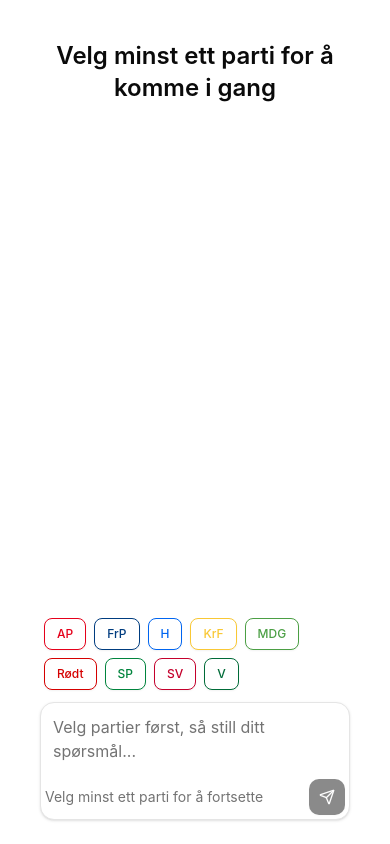
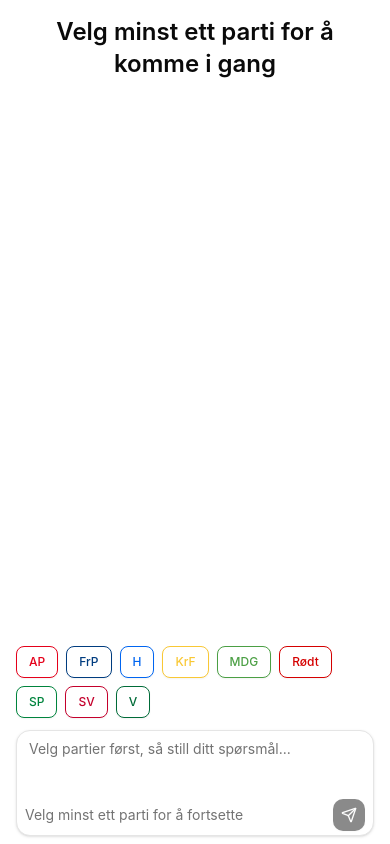
Before and after one commit to henrik392/parti-chat, a Next.js app in the folder apps/web/: page / in a window 390 px wide. Built offline with nearby package versions, Linux system fonts and the light colour scheme; no server answers; what @orpc/client, @orpc/tanstack-query would draw is missing.

Commit message:
Remove card border and more

```diff
--- a/apps/web/src/app/page.tsx
+++ b/apps/web/src/app/page.tsx
@@ -90,7 +90,7 @@ const ChatBotDemo = () => {
   );
 
   return (
-    <div className="relative mx-auto size-full h-screen max-w-7xl p-6">
+    <div className="relative mx-auto size-full h-screen max-w-6xl p-2 sm:p-6">
       <div className="flex h-full flex-col">
         <Conversation className="h-full">
           <ConversationContent>
@@ -120,9 +120,9 @@ const ChatBotDemo = () => {
           <ConversationScrollButton />
         </Conversation>
 
-        <div className="mt-4 space-y-3 px-4">
+        <div className="mt-4 space-y-3 px-2 sm:px-4">
           <PartySelector
-            className="px-1"
+            className="px-0 sm:px-1"
             onSelectionChange={setSelectedPartyIds}
             selectedPartyIds={selectedPartyIds}
           />
--- a/apps/web/src/components/ai-elements/conversation.tsx
+++ b/apps/web/src/components/ai-elements/conversation.tsx
@@ -27,7 +27,7 @@ export const ConversationContent = ({
   className,
   ...props
 }: ConversationContentProps) => (
-  <StickToBottom.Content className={cn('p-4', className)} {...props} />
+  <StickToBottom.Content className={cn('p-2 sm:p-4', className)} {...props} />
 );
 
 export type ConversationScrollButtonProps = ComponentProps<typeof Button>;
--- a/apps/web/src/components/ai-elements/prompt-input.tsx
+++ b/apps/web/src/components/ai-elements/prompt-input.tsx
@@ -40,8 +40,8 @@ export const PromptInputTextarea = ({
   onChange,
   className,
   placeholder = 'What would you like to know?',
-  minHeight = 48,
-  maxHeight = 164,
+  minHeight = 40,
+  maxHeight = 140,
   ...props
 }: PromptInputTextareaProps) => {
   const handleKeyDown: KeyboardEventHandler<HTMLTextAreaElement> = (e) => {
@@ -68,8 +68,8 @@ export const PromptInputTextarea = ({
   return (
     <Textarea
       className={cn(
-        'w-full resize-none rounded-none border-none p-3 shadow-none outline-none ring-0',
-        'field-sizing-content max-h-[6lh] bg-transparent dark:bg-transparent',
+        'w-full resize-none rounded-none border-none px-3 py-2 shadow-none outline-none ring-0 text-sm',
+        'field-sizing-content max-h-[5lh] bg-transparent dark:bg-transparent',
         'focus-visible:ring-0',
         className
       )}
@@ -91,7 +91,7 @@ export const PromptInputToolbar = ({
   ...props
 }: PromptInputToolbarProps) => (
   <div
-    className={cn('flex items-center justify-between p-1', className)}
+    className={cn('flex items-center justify-between px-2 py-1 gap-2', className)}
     {...props}
   />
 );
@@ -104,7 +104,7 @@ export const PromptInputTools = ({
 }: PromptInputToolsProps) => (
   <div
     className={cn(
-      'flex items-center gap-1',
+      'flex items-center gap-2 min-h-0',
       '[&_button:first-child]:rounded-bl-xl',
       className
     )}
@@ -163,7 +163,7 @@ export const PromptInputSubmit = ({
 
   return (
     <Button
-      className={cn('gap-1.5 rounded-lg', className)}
+      className={cn('gap-1.5 rounded-lg h-8 w-8', className)}
       size={size}
       type="submit"
       variant={variant}
--- a/apps/web/src/components/party-card.tsx
+++ b/apps/web/src/components/party-card.tsx
@@ -26,7 +26,6 @@ import { Response } from '@/components/ai-elements/response';
 import { Suggestion, Suggestions } from '@/components/ai-elements/suggestion';
 import { Badge } from '@/components/ui/badge';
 import { Button } from '@/components/ui/button';
-import { Card, CardContent, CardHeader } from '@/components/ui/card';
 import type { Party } from '@/lib/parties';
 import { cn } from '@/lib/utils';
 import { client } from '@/utils/orpc';
@@ -207,11 +206,10 @@ export function PartyCard({
   };
 
   return (
-    <Card className={cn('w-full', className)}>
-      <CardHeader className="pb-4">
+    <div className={cn('w-full space-y-4', className)}>
+      <div className="pb-4">
         <div className="flex items-center justify-between">
           <div className="flex items-center gap-3">
-            {/* Party Logo Placeholder */}
             <div
               className="flex size-10 items-center justify-center rounded-full font-semibold text-sm text-white"
               style={{ backgroundColor: party.color }}
@@ -219,7 +217,7 @@ export function PartyCard({
               {party.shortName}
             </div>
             <div>
-              <h3 className="font-semibold text-lg">{party.name}</h3>
+              <h3 className="font-semibold text-lg m-0 leading-tight">{party.name}</h3>
               <Badge
                 className="mt-1"
                 style={{
@@ -232,7 +230,6 @@ export function PartyCard({
               </Badge>
             </div>
           </div>
-
           {responseText && !isLoading && (
             <Button
               className="shrink-0"
@@ -244,9 +241,8 @@ export function PartyCard({
             </Button>
           )}
         </div>
-      </CardHeader>
+      </div>
 
-      <CardContent>
       {/* Error State */}
       {error && (
         <div className="rounded-md bg-destructive/10 p-3 text-destructive text-sm">
@@ -267,8 +263,6 @@ export function PartyCard({
             <p className="text-muted-foreground text-sm">
               Still et spørsmål for å få svar fra {party.name}s partiprogram
             </p>
-
-            {/* Show suggestions when enabled */}
             {showSuggestions && suggestions.length > 0 && (
               <div className="mt-6">
                 <Suggestions>
@@ -293,10 +287,8 @@ export function PartyCard({
               <MessageContent>
                 {message.parts.map((part, partIndex) => {
                   if (part.type === 'text') {
-                      // Show citations only for assistant messages
                     const shouldShowCitations =
                       message.role === 'assistant' && citations.length > 0;
-
                     return (
                       <div key={`${message.id}-${partIndex}`}>
                         {shouldShowCitations ? (
@@ -312,8 +304,6 @@ export function PartyCard({
               </MessageContent>
             </Message>
           ))}
-
-            {/* Streaming indicator */}
           {isLoading && (
             <div className="flex items-center gap-2 py-2">
               <Loader />
@@ -325,7 +315,6 @@ export function PartyCard({
         </div>
       )}
 
-        {/* Loading State for first message */}
       {isLoading && !hasMessages && (
         <div className="flex items-center gap-2 py-8">
           <Loader />
@@ -335,13 +324,11 @@ export function PartyCard({
         </div>
       )}
 
-        {/* Not Covered State */}
       {hasMessages && isNotCovered && (
         <div className="mt-4 text-center text-muted-foreground text-sm">
           Dette spørsmålet er ikke dekket i partiets offisielle program.
         </div>
       )}
-      </CardContent>
-    </Card>
+    </div>
   );
 }
--- a/apps/web/src/components/party-tabs.tsx
+++ b/apps/web/src/components/party-tabs.tsx
@@ -36,16 +36,16 @@ export function PartyTabs({
   return (
     <div className={cn('flex h-full w-full flex-col', className)}>
       {/* Tab Navigation - Fixed */}
-      <div className="fixed top-6 left-1/2 transform -translate-x-1/2 z-50 bg-background max-w-7xl w-[calc(100vw-3rem)]">
+      <div className="fixed top-2 sm:top-6 left-1/2 transform -translate-x-1/2 z-50 bg-background max-w-7xl w-[calc(100vw-1rem)] sm:w-[calc(100vw-3rem)]">
         <Tabs
           className="flex flex-col"
           onValueChange={onTabChange}
           value={activePartyId}
         >
-          <TabsList className="scrollbar-hide w-full justify-start overflow-x-auto">
+          <TabsList className="scrollbar-hide w-full justify-start overflow-x-auto border-none shadow-sm rounded-lg p-1 bg-background/70 backdrop-blur supports-[backdrop-filter]:bg-background/50">
             {parties.map((party) => (
               <TabsTrigger
-                className="flex-shrink-0 data-[state=active]:text-white"
+                className="flex-shrink-0 data-[state=active]:text-white data-[state=active]:shadow-sm"
                 key={party.id}
                 style={
                   {
@@ -64,7 +64,7 @@ export function PartyTabs({
       </div>
 
       {/* Party Cards - All rendered but only active one visible */}
-      <div className="mt-20 flex-1 relative">
+      <div className="mt-16 sm:mt-20 flex-1 relative">
         {parties.map((party) => (
           <div
             key={party.id}
```
Lines whose indentation alone changed are shown as unchanged.
